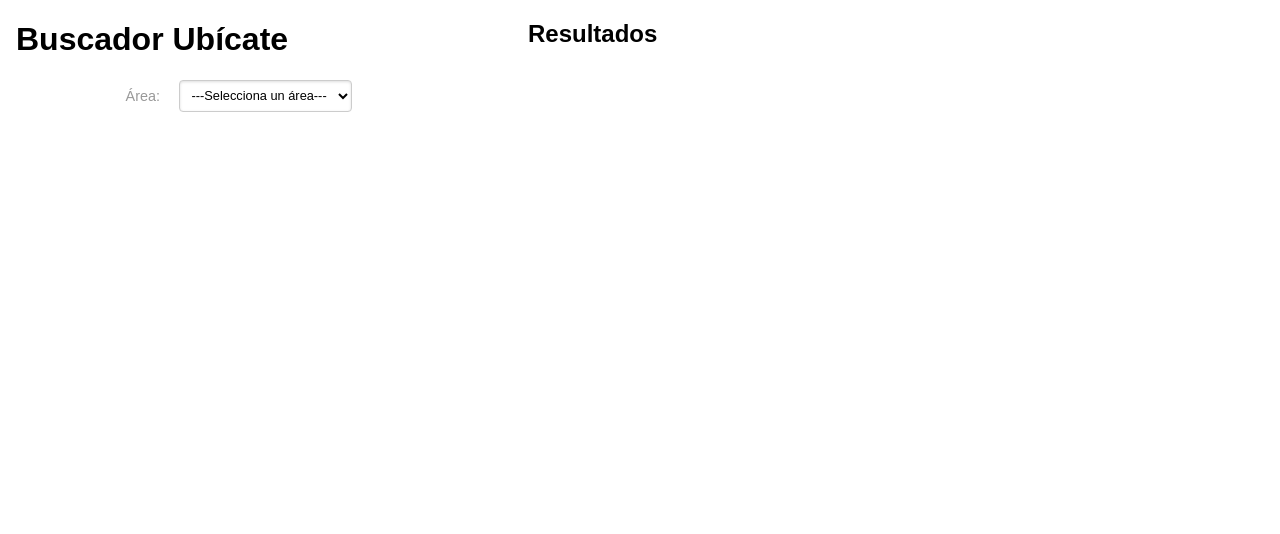
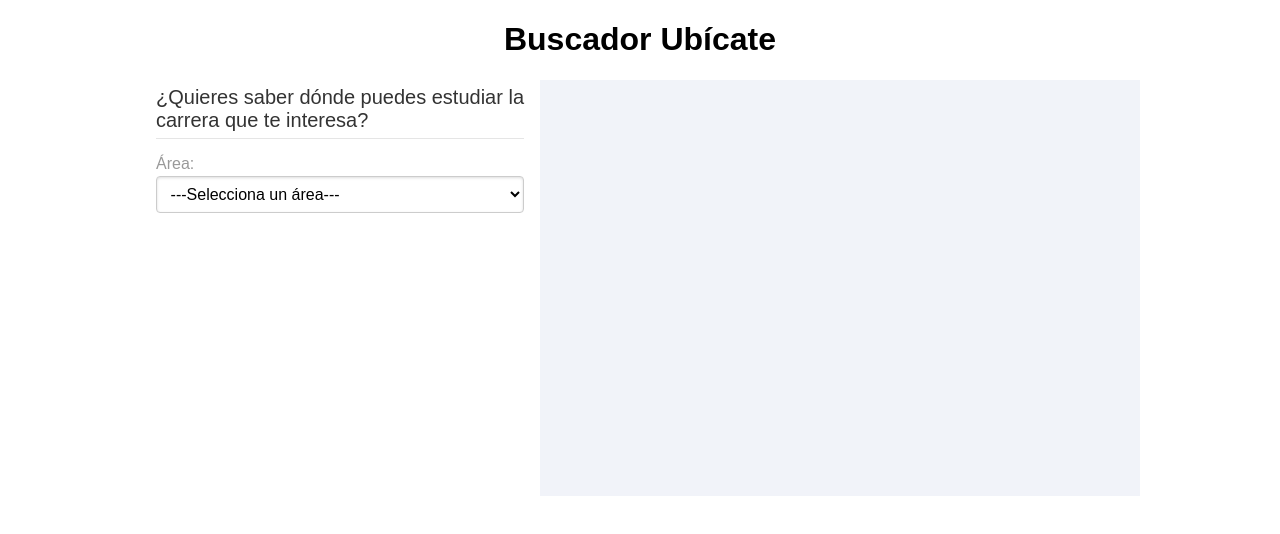
Before and after one commit to eBaeza/demo-ubicate-searcher, a website: page app/index.html in a window 1280 px wide. Drawn offline with nearby package versions, Linux system fonts and the light colour scheme; files that its build step writes are made by us from their sources.

Commit message:
adjust styles

```diff
--- a/app/app.js
+++ b/app/app.js
@@ -1,4 +1,4 @@
 ;(function() { 'use strict';
   // Init Angular Application
-  var app = angular.module('searcherUbicate', []);
+  var app = angular.module('searcherUbicate', ['mainController']);
 }());
--- a/app/controllers/mainController.js
+++ b/app/controllers/mainController.js
@@ -1,5 +1,5 @@
 ;(function() { 'use strict';
-  var app = angular.module('searcherUbicate', []);
+  var app = angular.module('mainController', []);
 
   // main controller
   app.controller('mainController', function mainController($scope, $http) {
@@ -9,7 +9,6 @@
   	// get data json
   	$http.get('data-carreras.json').then(function (response) {
   		$scope.careers = response.data;
-  		// console.log(response.data);
   	});
   });
 }());
--- a/app/css/styles.sass
+++ b/app/css/styles.sass
@@ -4,11 +4,28 @@
 // helpers
 .content-box
 		padding: 0 1em
-// item of search
-.item-search
-	overflow: hidden
-	margin: 0.5em 0
-	padding: 10px 20px
+.txt-center
+	text-align: center
+
+/* custom styles */
+.container
+	max-width: 1000px
+	margin: 0 auto
+
+.filters
+	select
+		width: 100%
+
+.results
+	min-height: 400px
 	background: $cell-background
-	border: 1px solid $border
-	border-radius: 8px
+	padding-bottom: 1em
+	h2
+	// item of search
+	.item-search
+		overflow: hidden
+		margin: 0.5em 0
+		padding: 10px 20px
+		background: #fff
+		border: 1px solid $border
+		border-radius: 8px
--- a/app/css/vendors/pure/forms.scss
+++ b/app/css/vendors/pure/forms.scss
@@ -1,4 +1,4 @@
 @import "forms/forms-core";
 @import "forms/forms-r";
-@import "forms/forms-theme";
+// @import "forms/forms-theme";
 @import "forms/forms";
--- a/app/css/vendors/pure/forms/forms-theme.scss
+++ b/app/css/vendors/pure/forms/forms-theme.scss
@@ -238,7 +238,7 @@ Forms Core
     padding: $input-padding;
     display: inline-block;
     border: 1px solid $input-border;
-    font-size: 0.8em;
+    // font-size: 0.8em;
     box-shadow: inset 0 1px 3px $input-border;
     border-radius: $input-radius;
     -webkit-transition: 0.3s linear border;
@@ -342,7 +342,7 @@ Forms Core
 .pure-form label {
     margin: 0.5em 0 0.2em;
     color: $label;
-    font-size:90%;
+    // font-size:90%;
 }
 .pure-form fieldset {
     margin: 0;
--- a/app/css/vendors/pure/forms/forms.scss
+++ b/app/css/vendors/pure/forms/forms.scss
@@ -3,7 +3,7 @@
   padding: 0.5em 0.6em;
   display: inline-block;
   border: 1px solid #ccc;
-  font-size: 0.8em;
+  // font-size: 0.8em;
   box-shadow: inset 0 1px 3px #ddd;
   border-radius: 4px;
   -webkit-transition: 0.3s linear border;
@@ -60,7 +60,7 @@
 .pure-form label {
   margin: 0.5em 0 0.2em;
   color: #999;
-  font-size:90%;
+  // font-size:90%;
 }
 .pure-form fieldset {
   margin: 0;
@@ -71,7 +71,7 @@
   display: block;
   width: 100%;
   padding: 0.3em 0;
-  margin-bottom: 0.3em;
+  margin-bottom: 0.8em;
   font-size: 125%;
   color: #333;
   border-bottom: 1px solid #e5e5e5;
--- a/app/index.html
+++ b/app/index.html
@@ -6,12 +6,14 @@
     <link rel="stylesheet" href="css/styles.css">
   </head>
   <body ng-controller="mainController">
-    <div class="pure-g pure-g-r ">
-      <div class="pure-u-2-5">
+    <h1 class="txt-center">Buscador Ubícate</h1>
+
+    <div class="pure-g pure-g-r container">
+      <div class="pure-u-2-5 filters">
         <div class="content-box">
-          <h1>Buscador Ubícate</h1>
+          <div class="pure-form pure-form-stacked">
+            <legend>¿Quieres saber dónde puedes estudiar la carrera que te interesa?</legend>
 
-          <div class="pure-form pure-form-aligned">
             <div class="pure-control-group">
               <label for="">Área:</label>
               <select name="area" ng-model="selectedArea"
@@ -31,7 +33,7 @@
             <div class="pure-control-group" ng-show="selectedCareer">
               <label for="">País:</label>
               <select name="country" ng-model="selectedCountry"
-                ng-options="country.name for country in selectedCareer.countries">
+                ng-options="country.name as country.name for country in selectedCareer.countries">
                   <option value="">---Todos---</option>
               </select>
             </div>
@@ -39,20 +41,16 @@
         </div>
       </div>
 
-      <div class="pure-u-3-5">
-          <div class="content-box">
-            <h2>Resultados</h2>
-          </div>
-          <div ng-show="selectedArea">
-            <div class="content-box">
-              <div ng-repeat="career in careers | filter:career.area=selectedArea | filter:career.name=selectedCareer.name">
+      <div class="pure-u-3-5 results">
+        <div class="content-box" ng-show="selectedArea">
+          <h2>Resultados:</h2>
+          <div ng-if="selectedArea" ng-repeat="career in careers | filter:career.area=selectedArea | filter:career.name=selectedCareer.name">
             <div ng-repeat="country in career.countries | filter:country.name=selectedCountry.name">
               <div class="item-search" ng-repeat="university in country.universities">
+                <p><strong>Área:</strong> {{ career.area }}</p>
                 <p><strong>Carrera:</strong> {{ career.name }}</p>
-                    <p><strong>Área:</strong> {{ career.area }}</p>
                 <p><strong>País:</strong> {{ country.name }}</p>
                 <p><strong>Universidad:</strong> {{ university }}</p>
-                  </div>
               </div>
             </div>
           </div>
--- a/gulpfile.js
+++ b/gulpfile.js
@@ -42,9 +42,9 @@ gulp.task('sass', function () {
 // watch modified files
 gulp.task('watch', function () {
   livereload.listen();
+  gulp.watch('app/**/*.html', ['html']);
   gulp.watch(['app/**/*.js', '!app/allscripts.js'], ['js']);
-  gulp.watch('app/**/*.html', ['html']);
   gulp.watch(['app/css/**/*.scss','app/css/**/*.sass'], ['sass']);
 });
 
-gulp.task('default', ['watch']);
+gulp.task('default', ['sass', 'js', 'watch']);
```
Lines whose indentation alone changed are shown as unchanged.
